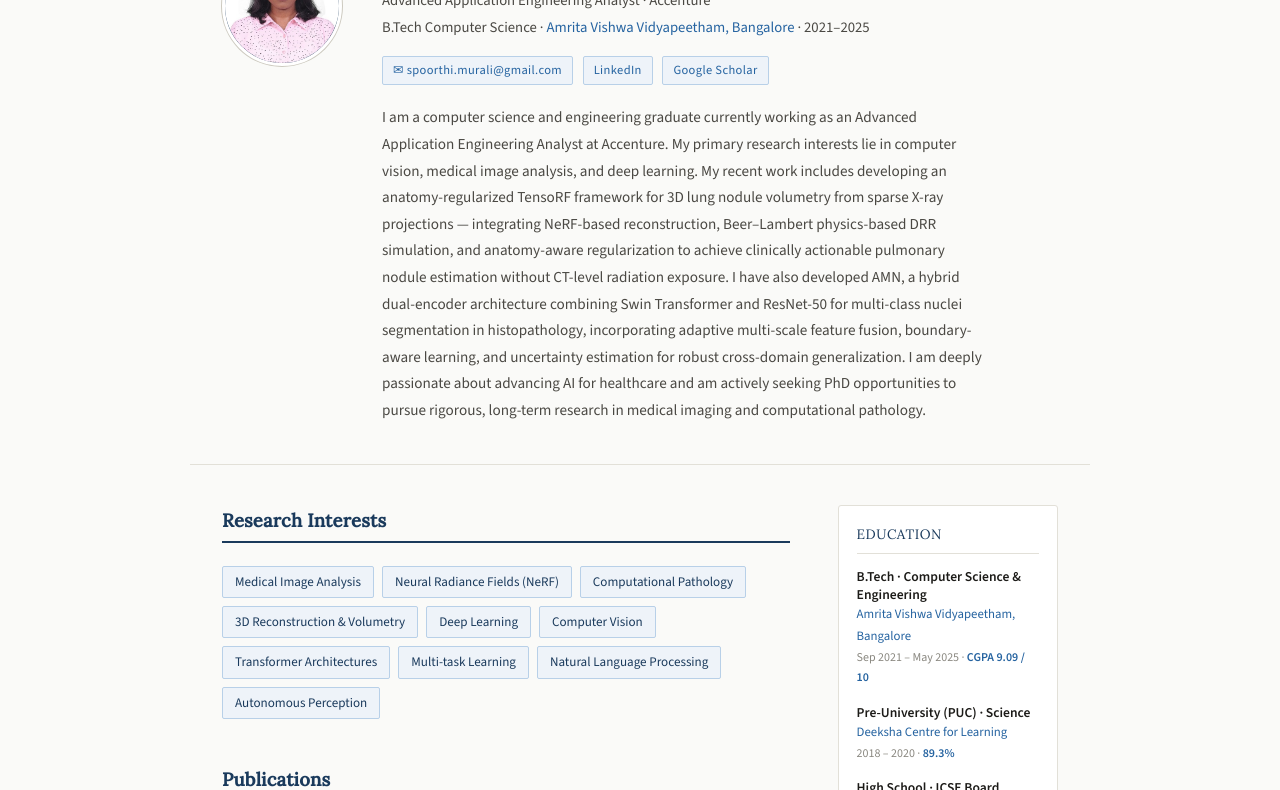
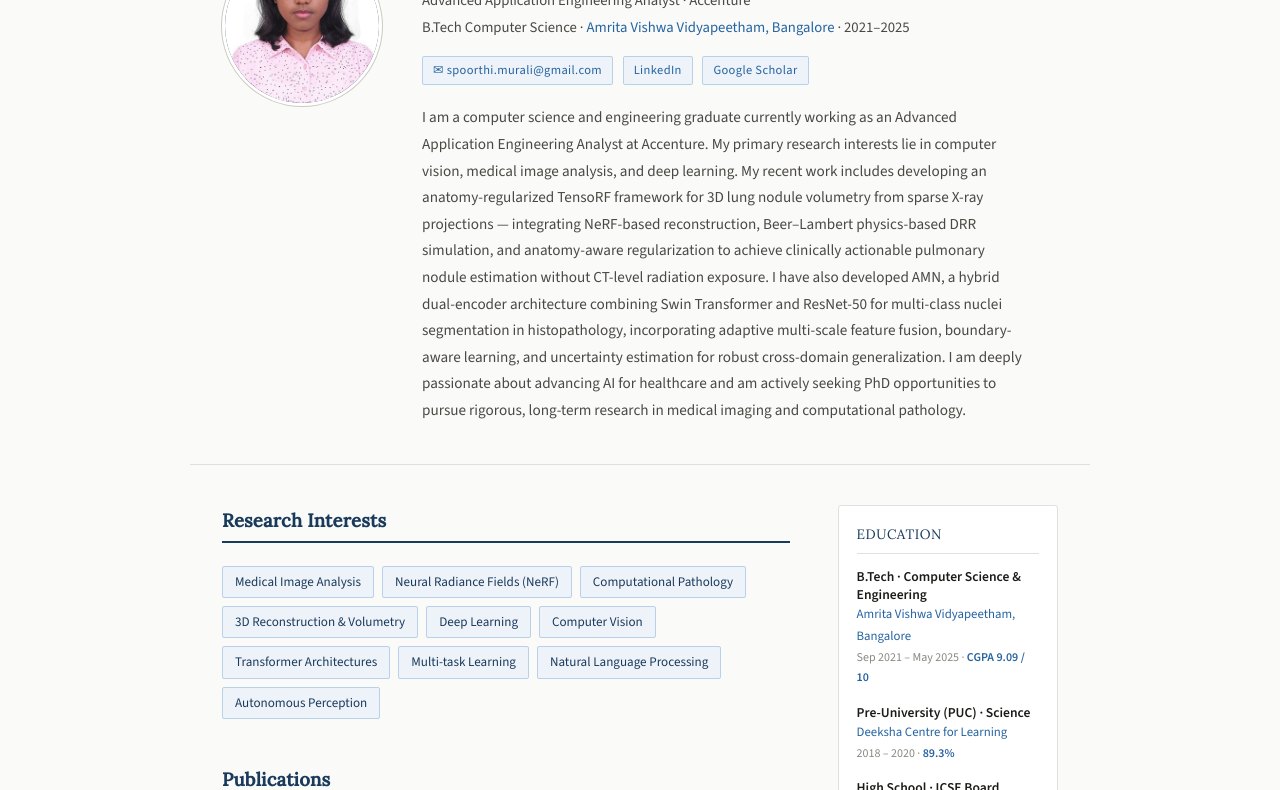
Before and after one commit to spoorthimurali15/spoorthi.github.io, a plain HTML site: page index.html in a window 1280 px wide. Shown: the part 162-952 px from the top of the page. Drawn offline with nearby package versions, Linux system fonts and the light colour scheme.

Commit message:
Set avatar dimensions to 160x160 pixels
Updated avatar div to specify dimensions for consistency.

```diff
--- a/index.html
+++ b/index.html
@@ -204,7 +204,7 @@ footer a{color:var(--accent2);text-decoration:none}
 
 <!-- PROFILE HEADER -->
 <div class="profile-wrap">
-  <div class="avatar">
+  <div class="avatar" style="width:160px;height:160px;">
   <img src="Spoorthi_M.jpg" alt="Spoorthi M" style="width:100%;height:100%;object-fit:cover;border-radius:50%;">
   </div>
   <div>
```
